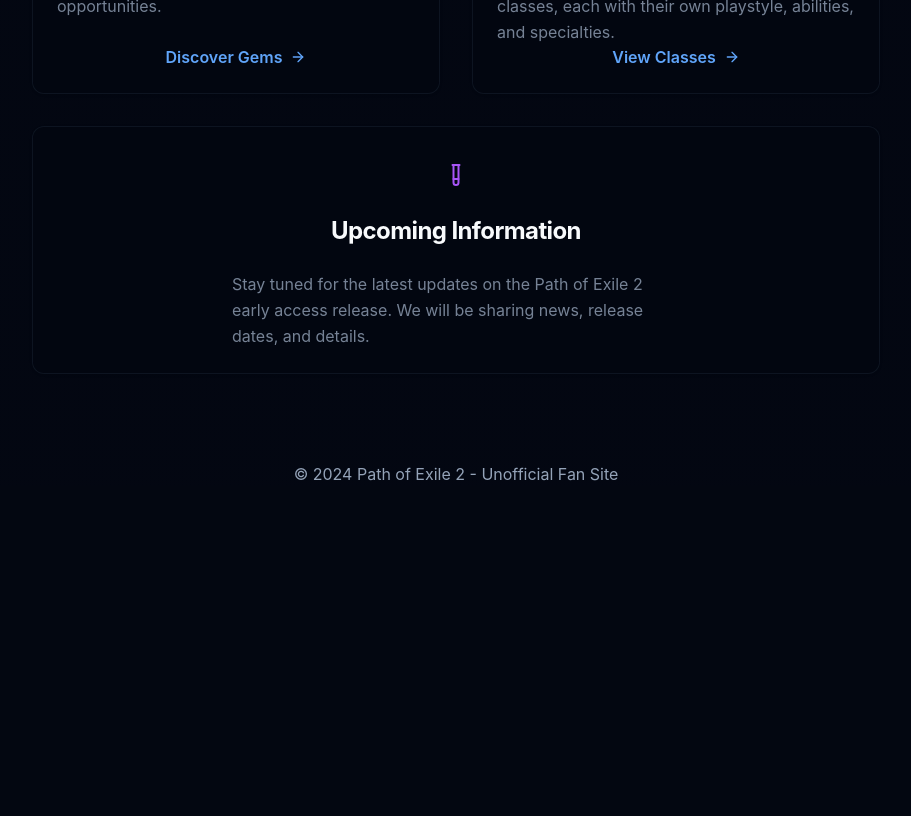
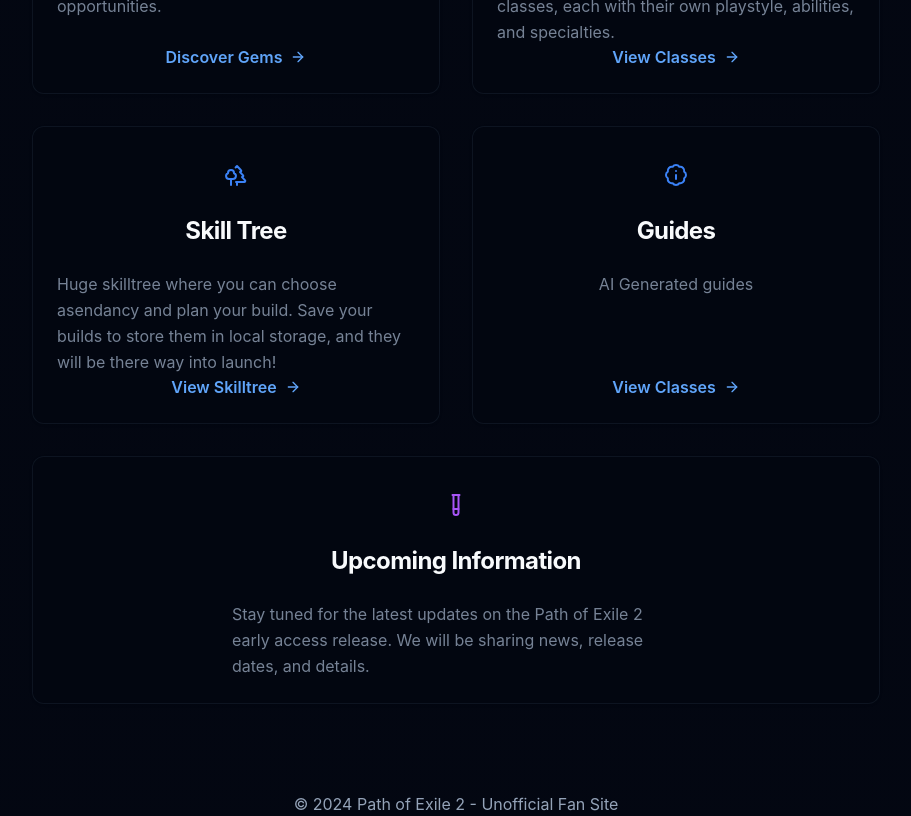
Before and after one commit to buzzdead/poe2o, a Next.js app: page / in a window 1280 px wide. Shown: the part 700-1516 px from the top of the page, without its empty margins (184-1095 px from the left). Before the commit the page ends 1186 px from the top, so only its background shows below. Built offline with nearby package versions, Linux system fonts and the light colour scheme; a web font is replaced by a local one.

Commit message:
update main page

```diff
--- a/src/app/page.tsx
+++ b/src/app/page.tsx
@@ -1,4 +1,4 @@
-import { Sparkles, Sword, TestTube } from "lucide-react";
+import { Sparkles, Sword, TestTube, TreesIcon, BadgeInfo } from "lucide-react";
 import CustomCard from "./appcomponents/CustomCard";
 
 export default function Home() {
@@ -32,6 +32,22 @@
             description="The upcoming Path of Exile 2 expansion introduces several new and unique character classes, each with their own playstyle, abilities, and specialties."
             linkText="View Classes"
           />
+             <CustomCard
+            href="/skilltree"
+            icon={TreesIcon}
+            theme="blue"
+            title="Skill Tree"
+            description="Huge skilltree where you can choose asendancy and plan your build. Save your builds to store them in local storage, and they will be there way into launch!"
+            linkText="View Skilltree"
+          />
+               <CustomCard
+            href="/guides"
+            icon={BadgeInfo}
+            theme="blue"
+            title="Guides"
+            description="AI Generated guides"
+            linkText="View Classes"
+          />
 
           <CustomCard
             href="/earlyaccess"
@@ -41,6 +57,7 @@
             description="Stay tuned for the latest updates on the Path of Exile 2 early access release. We will be sharing news, release dates, and details."
             fullWidth
           />
+
         </section>
       </main>
     </div>
```
